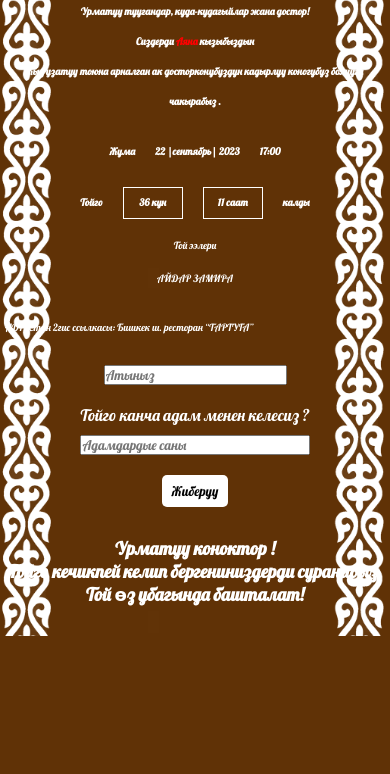
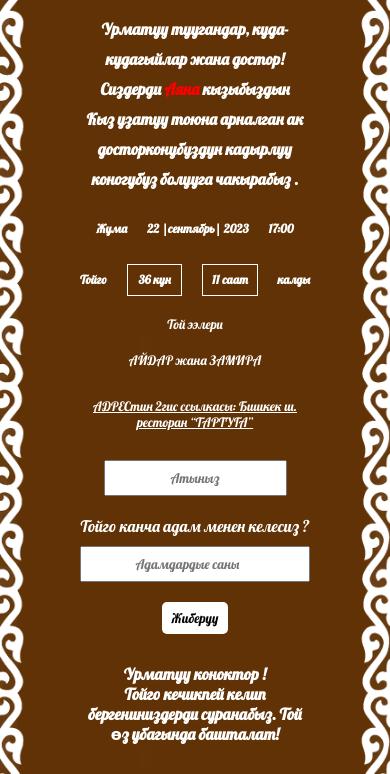
Before and after one commit to Phantather/wadding, a plain HTML site: page index.html in a window 390 px wide. Shown: the part 91-865 px from the top of the page. Before the commit the page ends 844 px from the top, so only its background shows below. Drawn offline with Linux system fonts and the light colour scheme.

Commit message:
add controll

```diff
--- a/index.html
+++ b/index.html
@@ -45,7 +45,7 @@
         <p class="first__welcome">
             Той ээлери
             <span>
-                АЙДАР   ЗАМИРА
+                АЙДАР жана ЗАМИРА
             </span>
         </p>
 
--- a/src/css/style.css
+++ b/src/css/style.css
@@ -6,7 +6,7 @@
     padding: 0;
     box-sizing: border-box;
     list-style-type: none;
-    text-decoration: none;
+    /*text-decoration: none;*/
     font-family: 'Lobster', cursive;
 }
 
@@ -19,7 +19,7 @@ body {
     max-width: 676px;
     width: 100%;
     margin: 0 auto;
-    padding: 0 50px;
+    padding: 0 100px;
 }
 
 .first {
@@ -39,7 +39,7 @@ body {
 
 .first__text {
     text-align: center;
-    font-size: 16px;
+    font-size: 19px;
     color: white;
     font-weight: 600;
     line-height: 30px;
@@ -55,7 +55,7 @@ body {
     justify-content: center;
     column-gap: 20px;
     text-align: center;
-    font-size: 16px;
+    font-size: 19px;
     color: white;
     font-weight: 600;
     line-height: 30px;
@@ -74,10 +74,13 @@ body {
     align-items: center;
     row-gap: 20px;
     margin-bottom: 30px;
+    font-size: 19px;
 }
 
 .first__link {
+    display: block;
     color: white;
+    text-align: center;
 }
 
 .first__form {
@@ -103,66 +106,57 @@ label {
     border-radius: 5px;
 }
 
+.first__form input {
+    text-align: center;
+    padding: 8px 0;
+}
 
-/* Media query for screens up to 576px (small tablets) */
+
+
 @media only screen and (max-width: 576px) {
-    .container {
-        padding: 0 10px;
-    }
-
     .first {
         padding-top: 50px;
     }
 
-    .first__title {
-        font-size: 26px;
-    }
+
 
     .first__second-title {
         font-size: 20px;
     }
 
     .first__text {
-        font-size: 12px;
+        font-size: 16px;
     }
 
     .first__date {
-        font-size: 12px;
+        font-size: 16px;
     }
 
     .first__welcome {
-        font-size: 12px;
+        font-size: 16px;
     }
 
     .first__link {
-        font-size: 12px;
+        font-size: 16px;
     }
 }
 
 /* Media query for screens up to 500px */
 @media only screen and (max-width: 500px) {
-    .container {
-        padding: 0 5px;
-    }
-
     .first {
         padding-top: 40px;
     }
 
-    .first__title {
-        font-size: 24px;
-    }
-
     .first__second-title {
-        font-size: 18px;
+        font-size: 17px;
     }
 
     .first__text {
-        font-size: 11px;
+        font-size: 13px;
     }
 
     .first__date {
-        font-size: 11px;
+        font-size: 13px;
         margin: 30px 0;
     }
 
@@ -171,38 +165,38 @@ label {
     }
 
     .first__welcome {
-        font-size: 11px;
+        font-size: 13px;
     }
 
     .first__link {
-        font-size: 11px;
+        font-size: 13px;
     }
 }
 
 /* Media query for screens up to 425px (small phones) */
 @media only screen and (max-width: 425px) {
     .container {
-        padding: 0 5px;
+        padding: 0 80px;
     }
 
     .first {
         padding-top: 30px;
     }
 
-    .first__title {
-        font-size: 22px;
-    }
+    /*.first__title {*/
+    /*    font-size: 22px;*/
+    /*}*/
 
     .first__second-title {
-        font-size: 18px;
+        font-size: 16px;
     }
 
     .first__text {
-        font-size: 10px;
+        font-size: 16px;
     }
 
     .first__date {
-        font-size: 10px;
+        font-size: 12px;
         margin: 20px 0;
     }
 
@@ -211,39 +205,39 @@ label {
     }
 
     .first__welcome {
-        font-size: 10px;
+        font-size: 13px;
     }
 
     .first__link {
-        font-size: 10px;
+        font-size: 13px;
     }
 }
 
 /* Media query for screens up to 375px (smaller phones) */
 @media only screen and (max-width: 375px) {
     .container {
-        padding: 0 2px;
+        padding: 0 40px;
     }
 
     .first {
         padding-top: 20px;
     }
 
-    .first__title {
-        font-size: 20px;
-    }
+    /*.first__title {*/
+    /*    font-size: 20px;*/
+    /*}*/
 
     .first__second-title {
         font-size: 16px;
     }
 
     .first__text {
-        font-size: 10px;
+        font-size: 16px;
         margin-bottom: 15px;
     }
 
     .first__date {
-        font-size: 10px;
+        font-size: 13px;
         margin: 20px 0;
     }
 
@@ -252,19 +246,23 @@ label {
     }
 
     .first__welcome {
-        font-size: 10px;
+        font-size: 13px;
         margin-bottom: 15px;
     }
 
     .first__link {
-        font-size: 10px;
+        font-size: 13px;
     }
 }
 
 /* Media query for screens up to 320px (smallest phones) */
 @media only screen and (max-width: 320px) {
+    body {
+        /*background: rgba(24, 42, 24, 0.8);*/
+        background: url("../images/2023-07-17 16.00.57.jpg")center no-repeat #603206;
+    }
     .container {
-        padding: 0 2px;
+        padding: 0 5px;
     }
 
     .first {
@@ -272,33 +270,33 @@ label {
     }
 
     .first__title {
-        font-size: 18px;
+        font-size: 22px;
     }
 
     .first__second-title {
-        font-size: 14px;
+        font-size: 15px;
     }
 
     .first__text {
-        font-size: 8px;
+        font-size: 14px;
         margin-bottom: 10px;
     }
 
-    .first__date {
-        font-size: 8px;
-        margin: 15px 0;
-    }
+    /*.first__date {*/
+    /*    font-size: 8px;*/
+    /*    margin: 15px 0;*/
+    /*}*/
 
     .first__date p {
         width: 50px;
     }
 
     .first__welcome {
-        font-size: 8px;
+        font-size: 14px;
         margin-bottom: 10px;
     }
 
     .first__link {
-        font-size: 8px;
+        font-size: 14px;
     }
 }
```
